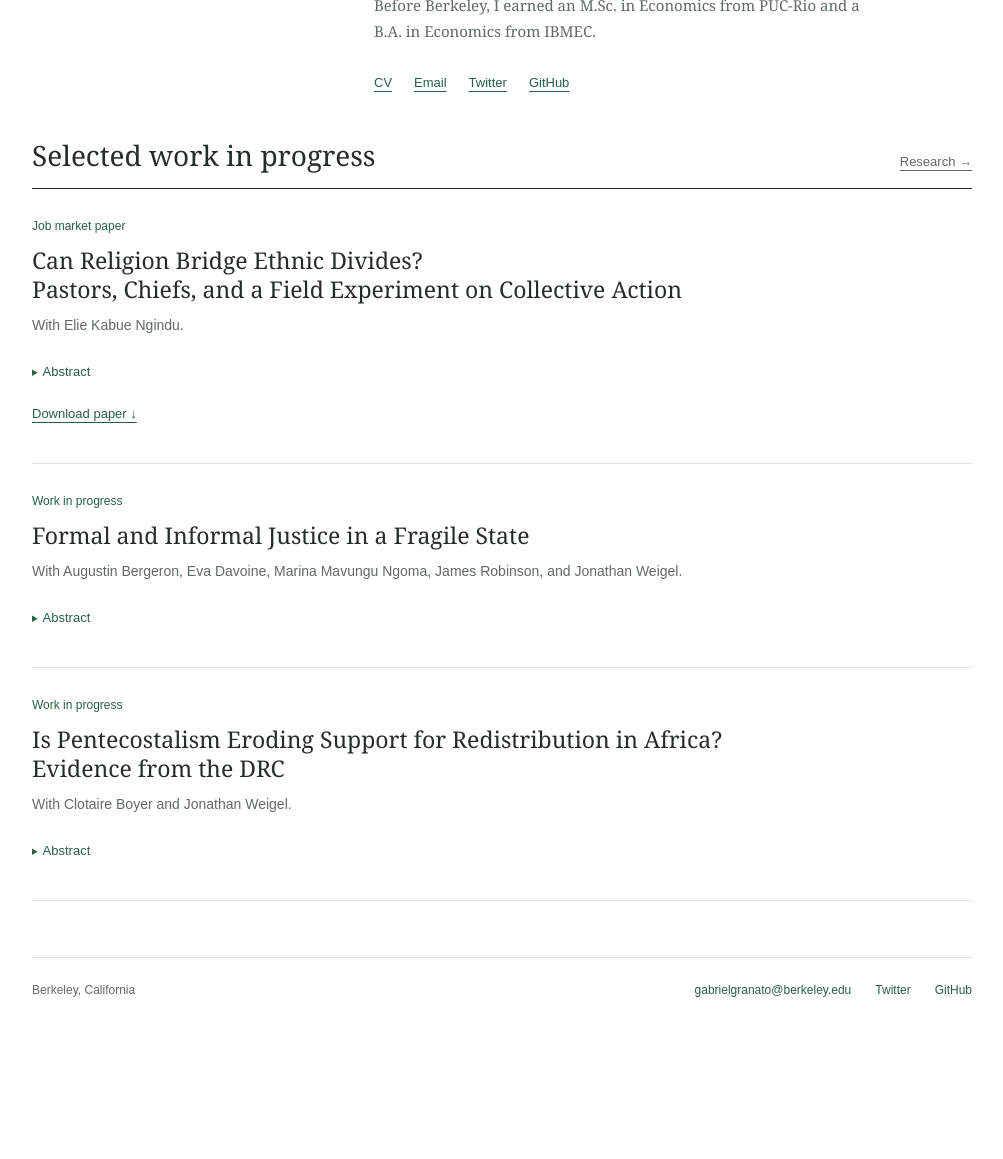
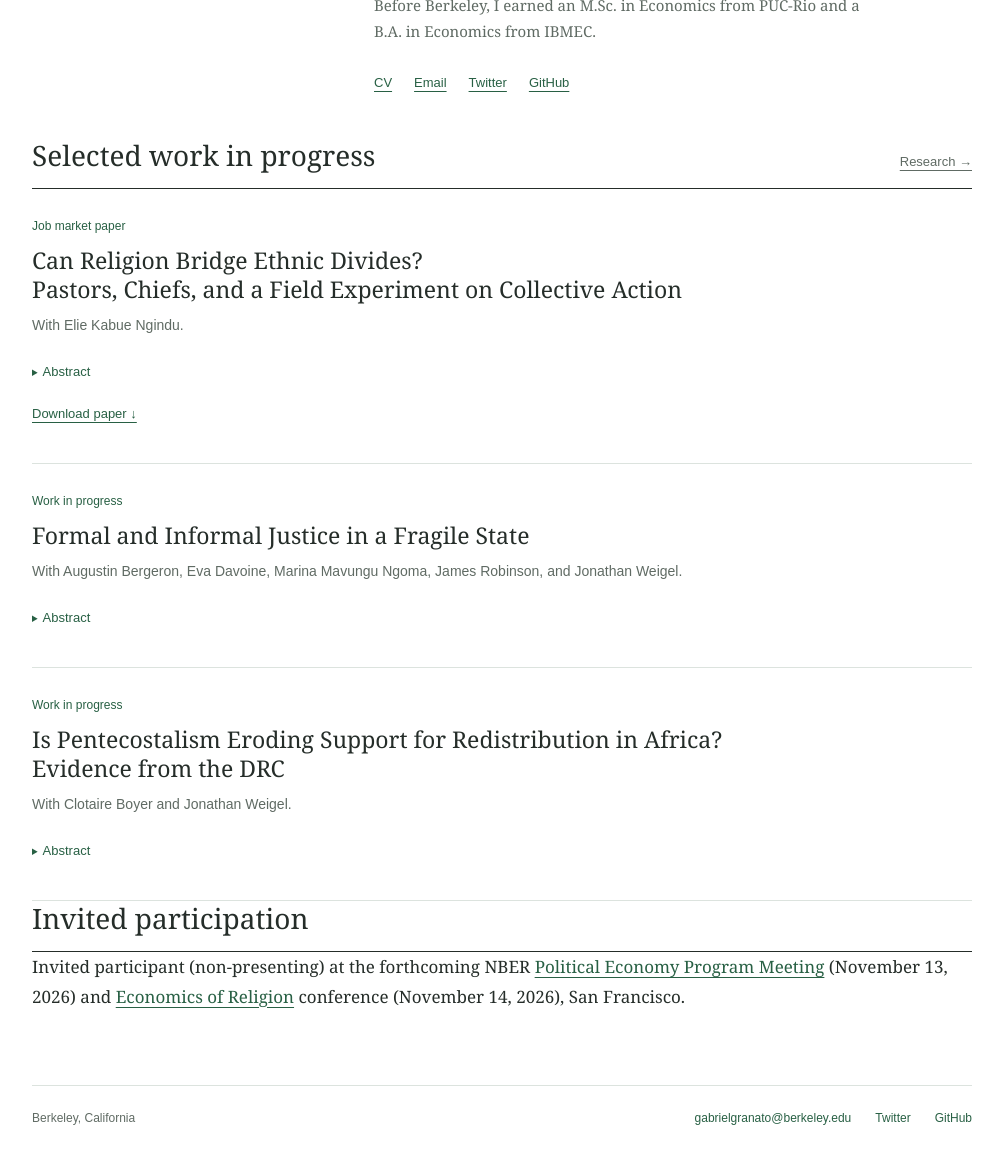
Before and after one commit to gabrielgranato/gabrielgranato.github.io, a Jekyll site: the page built from _pages/about.md, in a window 1280 px wide, cut to the strip 519-1678 px from the top of the page. Shown: the whole strip, without its empty margins (138-1141 px from the left). Built offline with Jekyll 4.4.1, drawn with Linux system fonts in a browser that asks for light colours; before the commit the page ends 1549 px from its top, so only the background shows below that.

Commit message:
Add invited NBER conference participation to website and CV

```diff
--- a/_pages/about.md
+++ b/_pages/about.md
@@ -31,3 +31,8 @@ My research lies at the intersection of development economics, political economy
   <div class="section-heading"><h2 id="research-heading">Selected work in progress</h2><a href="{{ '/research/' | relative_url }}">Research &rarr;</a></div>
   {% include classic-research.html %}
 </section>
+
+<section aria-labelledby="participation-heading">
+  <div class="section-heading"><h2 id="participation-heading">Invited participation</h2></div>
+  <p>Invited participant (non-presenting) at the forthcoming NBER <a href="https://www.nber.org/conferences/political-economy-program-meeting-fall-2026">Political Economy Program Meeting</a> (November 13, 2026) and <a href="https://www.nber.org/conferences/economics-religion-fall-2026">Economics of Religion</a> conference (November 14, 2026), San Francisco.</p>
+</section>
```
Also changed, not shown: 1 other file.
